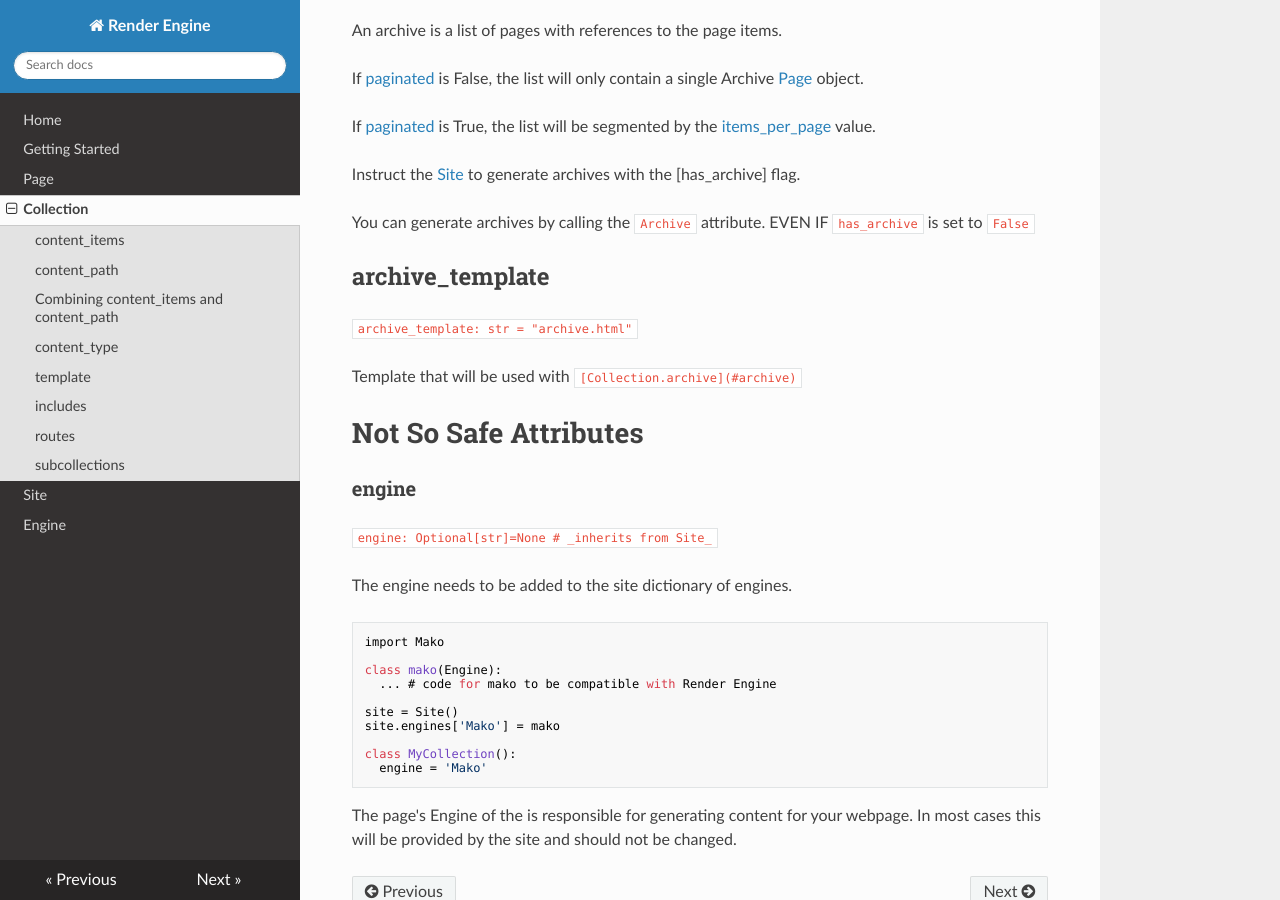
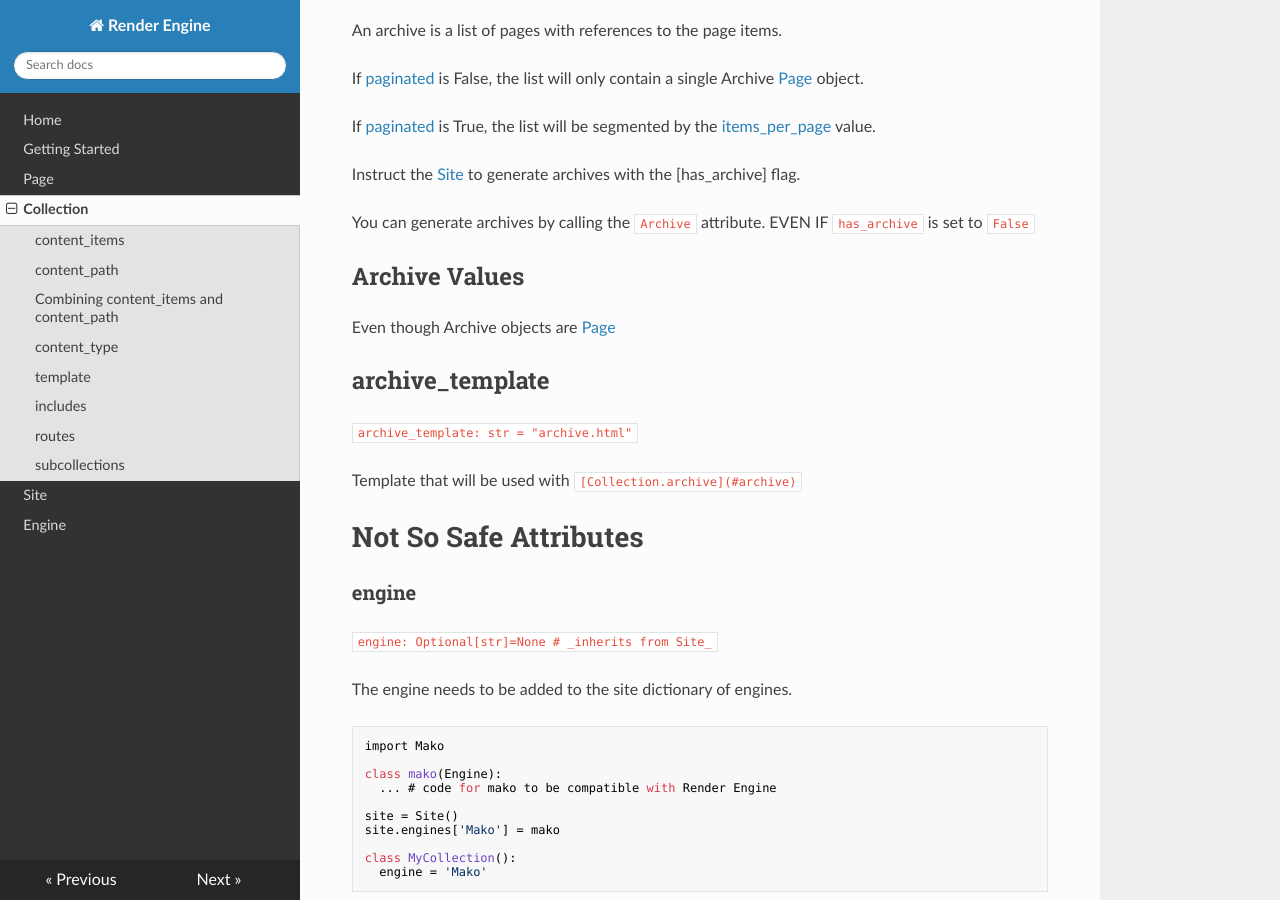
Before and after one commit to render-engine/render-engine, an MkDocs documentation site: the page built from docs/collection.md, in a window 1280 px wide and 900 px high, scrolled down 2194 px. Built offline with MkDocs 1.6.1, drawn with Linux system fonts in a browser that asks for light colours; nearby versions of some CDN libraries.

Commit message:
update docs

```diff
--- a/docs/collection.md
+++ b/docs/collection.md
@@ -119,11 +119,17 @@ Instruct the [Site] to generate archives with the [has_archive] flag.
 You can generate archives by calling the `Archive` attribute. EVEN IF
 `has_archive` is set to `False`
 
+## Archive Values
+
+Even though Archive objects are [Page]
+
 ## archive_template
 
 `archive_template: str = "archive.html"`
 
 Template that will be used with `[Collection.archive](#archive)`
+
+
 
 Not So Safe Attributes
 ====
@@ -152,6 +158,6 @@ webpage. In most cases this will be provided by the site and should not be
 changed.
 
 [content_type]: #content-type
-[Page]: page.html
+[Page]: /page.html
 [Archive]: #archive
-[Site]: site.html
+[Site]: /site.html
```
